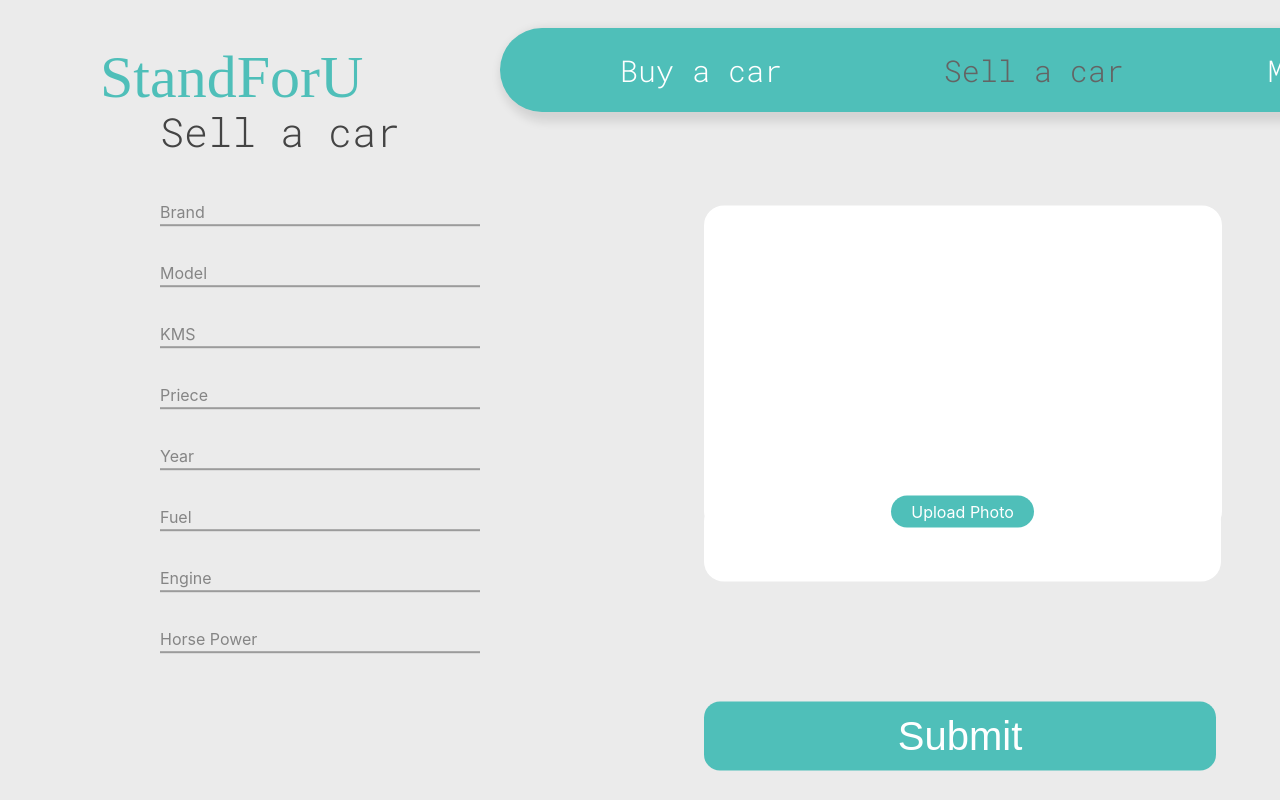
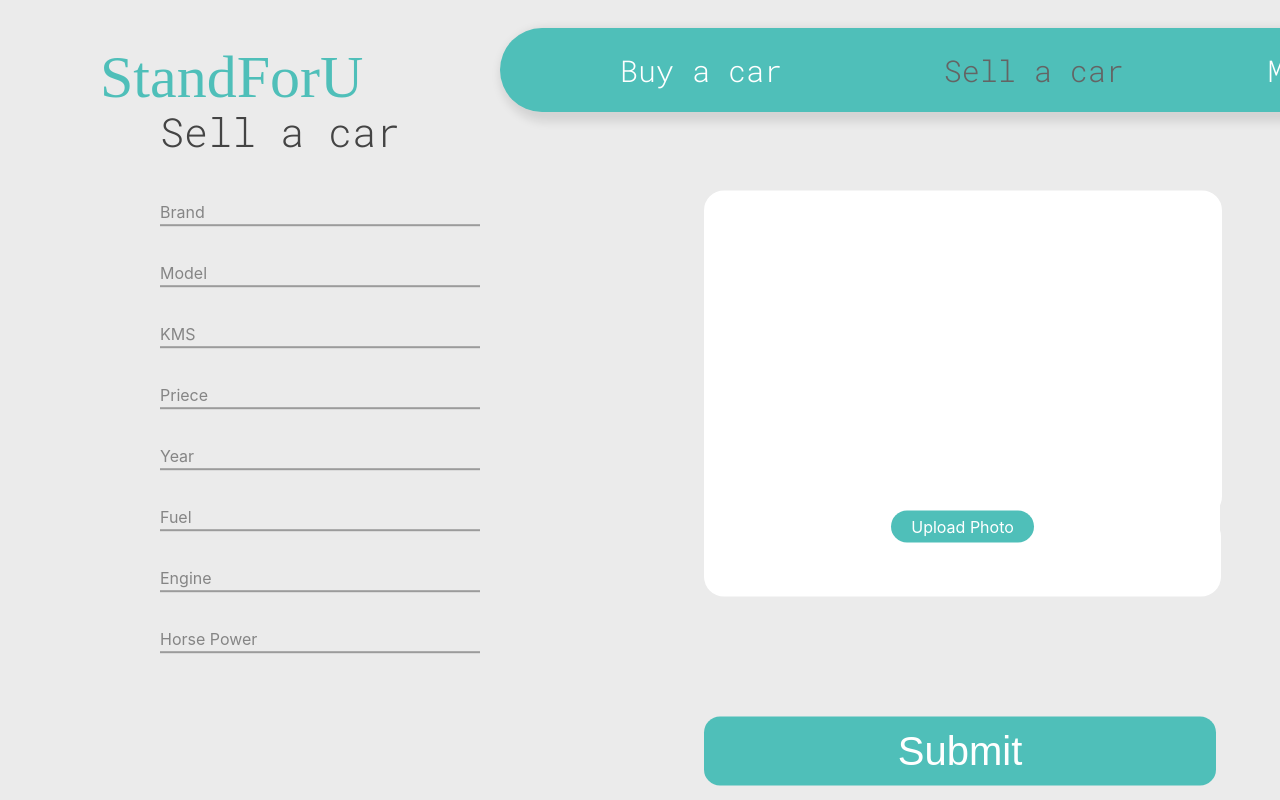
Before and after one commit to JoaoantonioViegas/StandForU, a React (Create React App) app in the folder standforu/: page /sell-car in a window 1280 px wide. Shown: the top 800 px of the page. Built offline with nearby package versions, Linux system fonts and the light colour scheme; some icons are missing; a web font is replaced by a local one.

Commit message:
add sell car

```diff
--- a/standforu/src/components/pages/SellCar.js
+++ b/standforu/src/components/pages/SellCar.js
@@ -76,10 +76,10 @@ class SellCar extends Component {
                   <div className="div-upload">
                     <img className="upload-image" alt="" src={this.state.image} />
                   </div>
+                  <div className="space"></div>
                   <div className="upload_tbn">
-                  <label className="file"><input type="file" name="myImage" onChange={this.onImageChange}/>Upload Photo</label>
+                    <label className="file"><input type="file" name="myImage" onChange={this.onImageChange}/>Upload Photo</label>
                   </div>
-
                   <input type="submit" name="submit" onChange={this.saveImage} />
                 </div>
             </div>
--- a/standforu/src/components/pages/Sellcar.css
+++ b/standforu/src/components/pages/Sellcar.css
@@ -10,7 +10,6 @@ input[type=file] {
 }
 .file{
     position: relative;
-    width: 50%;
     padding: 6px 20px;
     box-sizing: border-box;
     border: none;
@@ -431,7 +430,8 @@ input[type=Submit]:hover{
     background-color: #ffffff;
 }
 .upload-image{
-    height: 88%;
+    margin-top: 2px;
+    height: 90%;
     align-self:flex-center;
     object-fit: cover;
     border-radius: 20px;
@@ -451,3 +451,10 @@ input[type=Submit]:hover{
     border-radius: 20px;
     margin-top: -30px;
 }
+
+.space{
+    background-color: rgb(255, 255, 255);
+    width: 100.8%;
+    margin-top: -30px;
+    height: 60px;
+}
```
